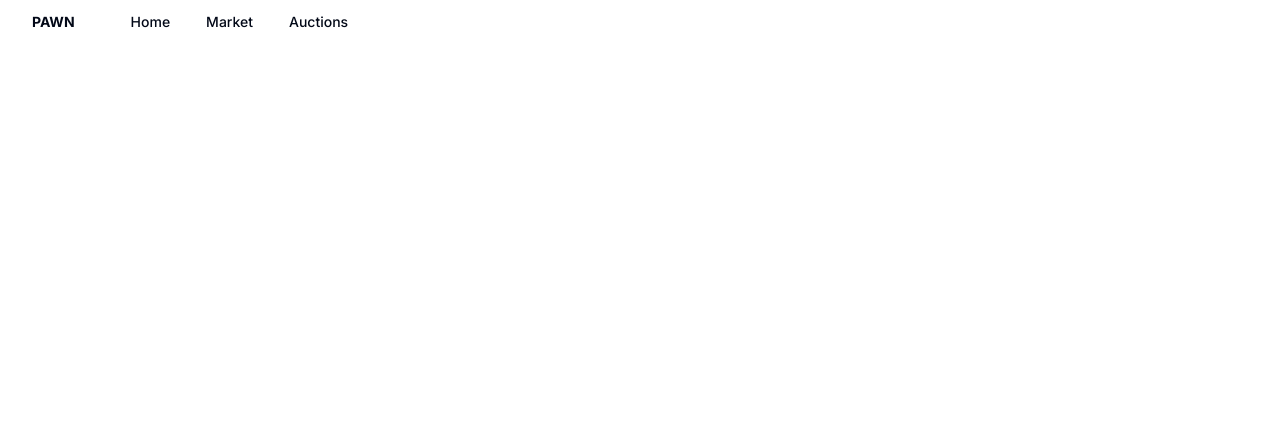
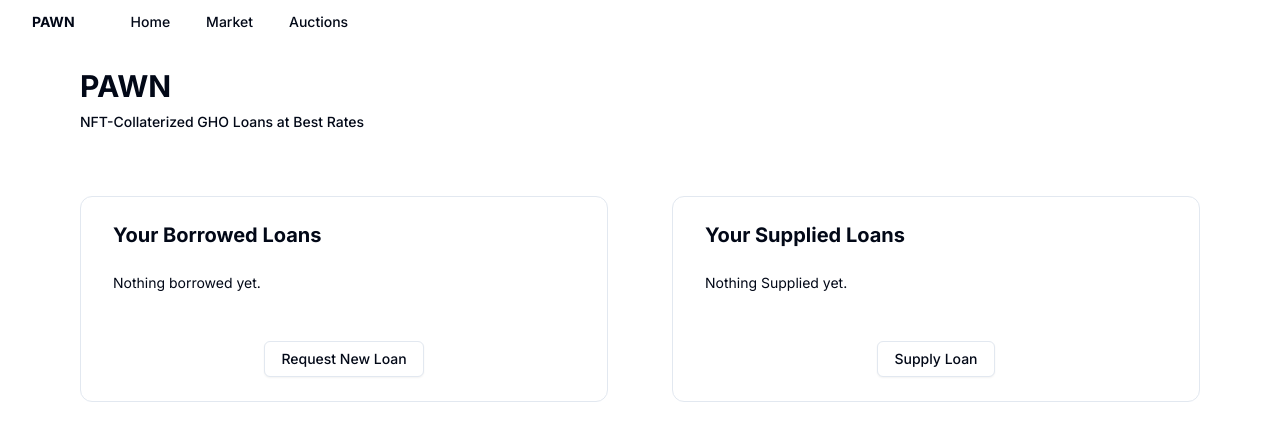
Before and after one commit to sudoshreyansh/pawn, a Next.js app in the folder ui/: page / in a window 1280 px wide. Both pictures are taken after a click on the button "Connect Wallet". Shown: the top 440 px of the page. Built offline with nearby package versions, Linux system fonts and the light colour scheme.

Commit message:
add homepage content

```diff
--- a/ui/package.json
+++ b/ui/package.json
@@ -11,6 +11,7 @@
   "dependencies": {
     "@radix-ui/react-icons": "^1.3.0",
     "@radix-ui/react-navigation-menu": "^1.1.4",
+    "@radix-ui/react-separator": "^1.0.3",
     "@radix-ui/react-slot": "^1.0.2",
     "class-variance-authority": "^0.7.0",
     "clsx": "^2.1.0",
--- /dev/null
+++ b/ui/src/components/HomeCard/index.tsx
@@ -0,0 +1,31 @@
+import { ReactNode } from "react"
+import { Button } from "../ui/button"
+import Link from "next/link"
+
+export default function HomeCard({
+  title,
+  children,
+  button,
+  link
+}: {
+  title: string,
+  children: ReactNode,
+  button: string,
+  link: string
+}) {
+  return (
+    <div className='bg-white p-6 px-8 rounded-xl border border-solid border-slate-200'>
+      <div className='text-xl font-bold'>
+        { title }
+      </div>
+      <div className='mt-6'>
+        { children }
+      </div>
+      <div className="flex justify-center">
+        <Button variant="outline" className="mt-12" asChild>
+          <Link href={link}>{ button }</Link>
+        </Button>
+      </div>
+    </div>
+  )
+}
--- a/ui/src/components/PageWrapper/index.tsx
+++ b/ui/src/components/PageWrapper/index.tsx
@@ -15,7 +15,7 @@ export default function PageWrapper({ children }: {
   const [active, setActive] = useState<boolean>(false);
 
   return (
-    <main className={`font-sans ${inter.variable}`}>
+    <main className={`min-h-screen font-sans ${inter.variable}`}>
       <TopBar />
       {
         !active ?
--- a/ui/src/components/TopBar/index.tsx
+++ b/ui/src/components/TopBar/index.tsx
@@ -10,12 +10,11 @@ import {
   navigationMenuTriggerStyle
 } from "@/components/ui/navigation-menu"
 import Link from "next/link"
-import { Button } from "../ui/button"
 
 
 export default function TopBar() {
   return (
-    <div className="py-1 px-8 flex items-center gap-10 max-w-screen-2xl mx-auto">
+    <div className="py-1 px-8 flex items-center gap-10 max-w-screen-2xl mx-auto bg-white">
       <div className="font-bold text-sm">
         PAWN
       </div>
--- /dev/null
+++ b/ui/src/components/ui/separator.tsx
@@ -0,0 +1,29 @@
+import * as React from "react"
+import * as SeparatorPrimitive from "@radix-ui/react-separator"
+
+import { cn } from "@/lib/utils"
+
+const Separator = React.forwardRef<
+  React.ElementRef<typeof SeparatorPrimitive.Root>,
+  React.ComponentPropsWithoutRef<typeof SeparatorPrimitive.Root>
+>(
+  (
+    { className, orientation = "horizontal", decorative = true, ...props },
+    ref
+  ) => (
+    <SeparatorPrimitive.Root
+      ref={ref}
+      decorative={decorative}
+      orientation={orientation}
+      className={cn(
+        "shrink-0 bg-border",
+        orientation === "horizontal" ? "h-[1px] w-full" : "h-full w-[1px]",
+        className
+      )}
+      {...props}
+    />
+  )
+)
+Separator.displayName = SeparatorPrimitive.Root.displayName
+
+export { Separator }
--- a/ui/src/pages/index.tsx
+++ b/ui/src/pages/index.tsx
@@ -1,9 +1,33 @@
 import PageWrapper from '@/components/PageWrapper'
+import HomeCard from '@/components/HomeCard'
+import { CheckIcon } from "@radix-ui/react-icons"
 
 export default function Home() {
   return (
     <PageWrapper>
-      <div className="flex gap-10">
+      <div className='px-12 mb-16'>
+        <div className='text-3xl font-bold'>
+          PAWN
+        </div>
+        <div className='mt-2 font-medium text-sm'>
+          NFT-Collaterized GHO Loans at Best Rates
+        </div>
+      </div>
+      <div className="flex px-12 gap-16">
+        <div className='grow basis-0'>
+          <HomeCard title="Your Borrowed Loans" button="Request New Loan" link=''>
+            <div className='text-sm'>
+              Nothing borrowed yet.
+            </div>
+          </HomeCard>
+        </div>
+        <div className='grow basis-0'>
+          <HomeCard title="Your Supplied Loans" button="Supply Loan" link=''>
+            <div className='text-sm'>
+              Nothing Supplied yet.
+            </div>
+          </HomeCard>
+        </div>
       </div>
     </PageWrapper>
   )
```
Also changed, not shown: 1 other file (tests, documents, lock files or other folders).
